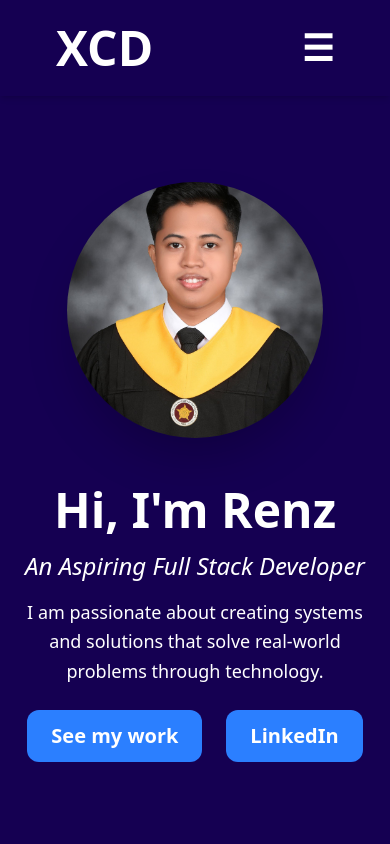
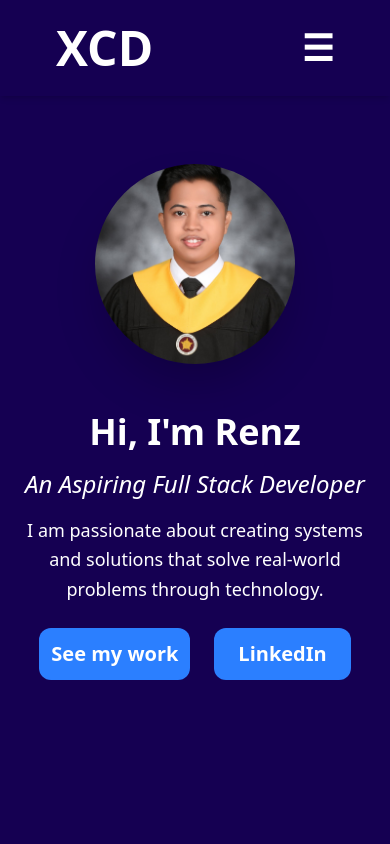
Before and after one commit to rnzrysrio/my-react-profile, a React (Vite) app: page / in a window 390 px wide. Shown: the top 844 px of the page. Built offline with nearby package versions, Linux system fonts and the light colour scheme.

Commit message:
Fixed mobile view UI issue for Hero section

```diff
--- a/src/components/Hero.jsx
+++ b/src/components/Hero.jsx
@@ -3,38 +3,38 @@ import GradPic from "../assets/GradPic.jpg";
 const Hero = () => (
   <section
     id="home"
-    className="min-h-screen flex items-center bg-[#150052] text-white pt-[100px] md:pt-[90px] lg:pt-[100px]"
+    className="min-h-screen flex items-center bg-[#150052] text-white"
   >
-    <div className="w-full max-w-6xl mx-auto px-6 flex flex-col md:flex-row md:items-center md:justify-between gap-12">
+    <div className="w-full mx-auto px-6 flex flex-col md:flex-row md:items-center md:justify-center gap-12">
 
       {/* Left: Image */}
-      <div className="flex justify-center md:w-[40%] lg:w-[45%]">
+      <div className="flex justify-center">
         <img
           src={GradPic}
           alt="Renz"
-          className="w-64 h-64 md:w-72 md:h-72 lg:w-96 lg:h-96 rounded-full object-cover shadow-2xl"
+          className="w-50 h-50 md:w-72 md:h-72 lg:w-96 lg:h-96 rounded-full object-cover shadow-2xl"
         />
       </div>
 
       {/* Right: Text */}
-      <div className="text-center md:text-left md:w-[50%]">
-        <h1 className="text-5xl font-bold mb-4 lg:text-6xl">
+      <div className="md:text-left md:w-[50%]">
+        <h1 className="text-center text-4xl font-bold mb-4 lg:text-6xl">
           Hi, I'm Renz
         </h1>
 
-        <p className="text-2xl mb-4 italic">
+        <p className="text-center text-2xl mb-4 italic">
           An Aspiring Full Stack Developer
         </p>
 
-        <p className="text-lg lg:text-xl mb-6 leading-relaxed">
+        <p className="text-center text-lg lg:text-xl mb-6 leading-relaxed">
           I am passionate about creating systems and solutions that solve real-world problems through technology.
         </p>
 
         {/* Buttons */}
-        <div className="flex justify-center md:justify-start gap-6">
+        <div className="flex justify-center gap-6">
           <a
             href="#projects"
-            className="px-6 py-3 text-xl font-bold bg-blue-500 rounded-xl hover:bg-blue-600 transition"
+            className="px-3 py-3 md:px-6 md:py-3 text-xl font-bold bg-blue-500 rounded-xl hover:bg-blue-600 transition"
           >
             See my work
           </a>
```
